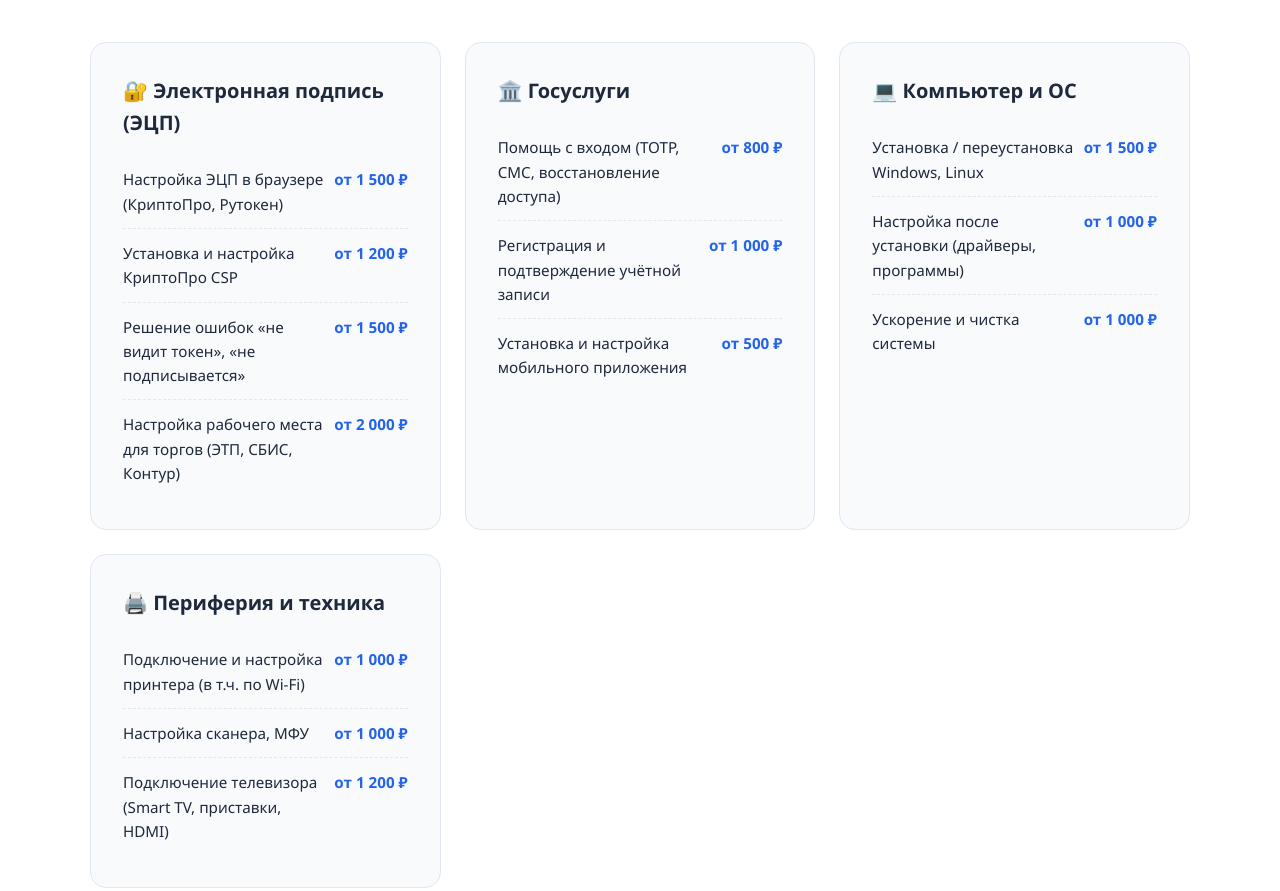
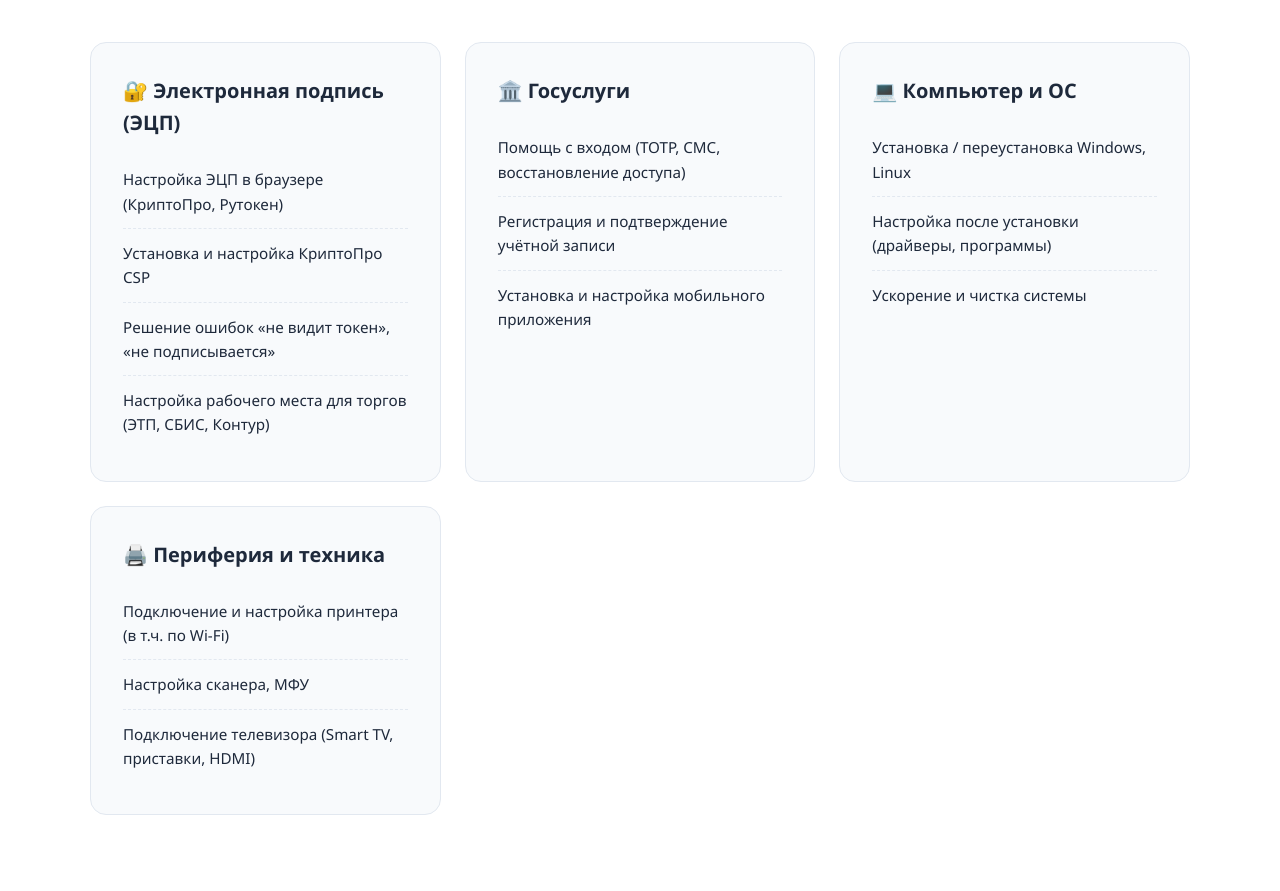
Before and after one commit to FreeDevelopru/my-site, a plain HTML site: page index.html in a window 1280 px wide. Shown: the part 820-1711 px from the top of the page. Drawn offline with Linux system fonts and the light colour scheme.

Commit message:
Add files via upload

```diff
--- a/index.html
+++ b/index.html
@@ -78,10 +78,10 @@
       <div class="service-card">
         <h3 class="service-card__title">🔐 Электронная подпись (ЭЦП)</h3>
         <ul class="service-card__list">
-          <li>Настройка ЭЦП в браузере (КриптоПро, Рутокен) <span class="price">от 1 500 ₽</span></li>
-          <li>Установка и настройка КриптоПро CSP <span class="price">от 1 200 ₽</span></li>
-          <li>Решение ошибок «не видит токен», «не подписывается» <span class="price">от 1 500 ₽</span></li>
-          <li>Настройка рабочего места для торгов (ЭТП, СБИС, Контур) <span class="price">от 2 000 ₽</span></li>
+          <li>Настройка ЭЦП в браузере (КриптоПро, Рутокен)</li>
+          <li>Установка и настройка КриптоПро CSP</li>
+          <li>Решение ошибок «не видит токен», «не подписывается»</li>
+          <li>Настройка рабочего места для торгов (ЭТП, СБИС, Контур)</li>
         </ul>
       </div>
 
@@ -89,9 +89,9 @@
       <div class="service-card">
         <h3 class="service-card__title">🏛️ Госуслуги</h3>
         <ul class="service-card__list">
-          <li>Помощь с входом (TOTP, СМС, восстановление доступа) <span class="price">от 800 ₽</span></li>
-          <li>Регистрация и подтверждение учётной записи <span class="price">от 1 000 ₽</span></li>
-          <li>Установка и настройка мобильного приложения <span class="price">от 500 ₽</span></li>
+          <li>Помощь с входом (TOTP, СМС, восстановление доступа)</li>
+          <li>Регистрация и подтверждение учётной записи</li>
+          <li>Установка и настройка мобильного приложения</li>
         </ul>
       </div>
 
@@ -99,9 +99,9 @@
       <div class="service-card">
         <h3 class="service-card__title">💻 Компьютер и ОС</h3>
         <ul class="service-card__list">
-          <li>Установка / переустановка Windows, Linux <span class="price">от 1 500 ₽</span></li>
-          <li>Настройка после установки (драйверы, программы) <span class="price">от 1 000 ₽</span></li>
-          <li>Ускорение и чистка системы <span class="price">от 1 000 ₽</span></li>
+          <li>Установка / переустановка Windows, Linux </li>
+          <li>Настройка после установки (драйверы, программы)</li>
+          <li>Ускорение и чистка системы</li>
         </ul>
       </div>
 
@@ -109,9 +109,9 @@
       <div class="service-card">
         <h3 class="service-card__title">🖨️ Периферия и техника</h3>
         <ul class="service-card__list">
-          <li>Подключение и настройка принтера (в т.ч. по Wi-Fi) <span class="price">от 1 000 ₽</span></li>
-          <li>Настройка сканера, МФУ <span class="price">от 1 000 ₽</span></li>
-          <li>Подключение телевизора (Smart TV, приставки, HDMI) <span class="price">от 1 200 ₽</span></li>
+          <li>Подключение и настройка принтера (в т.ч. по Wi-Fi)</li>
+          <li>Настройка сканера, МФУ</li>
+          <li>Подключение телевизора (Smart TV, приставки, HDMI)</li>
         </ul>
       </div>
 
```
